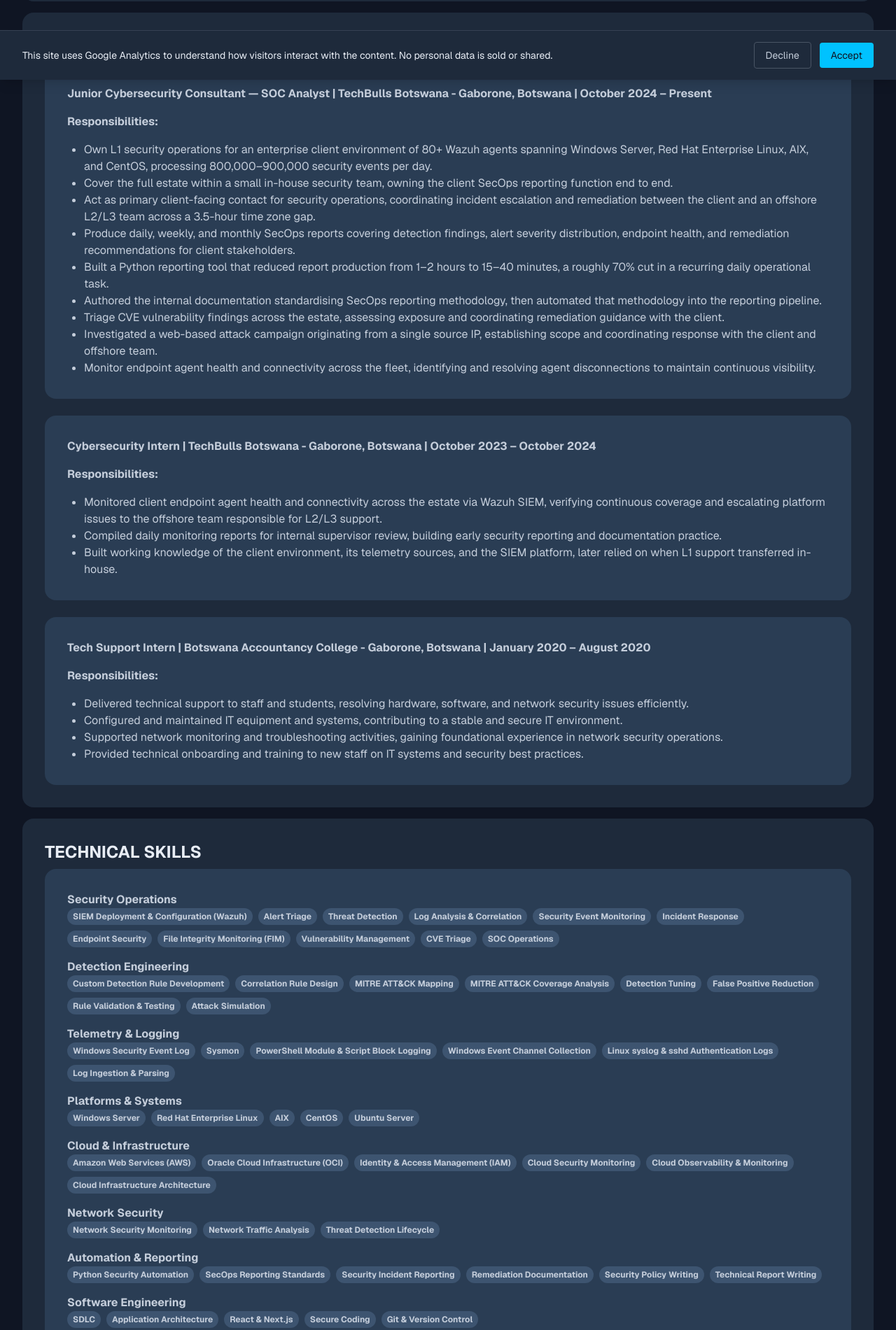
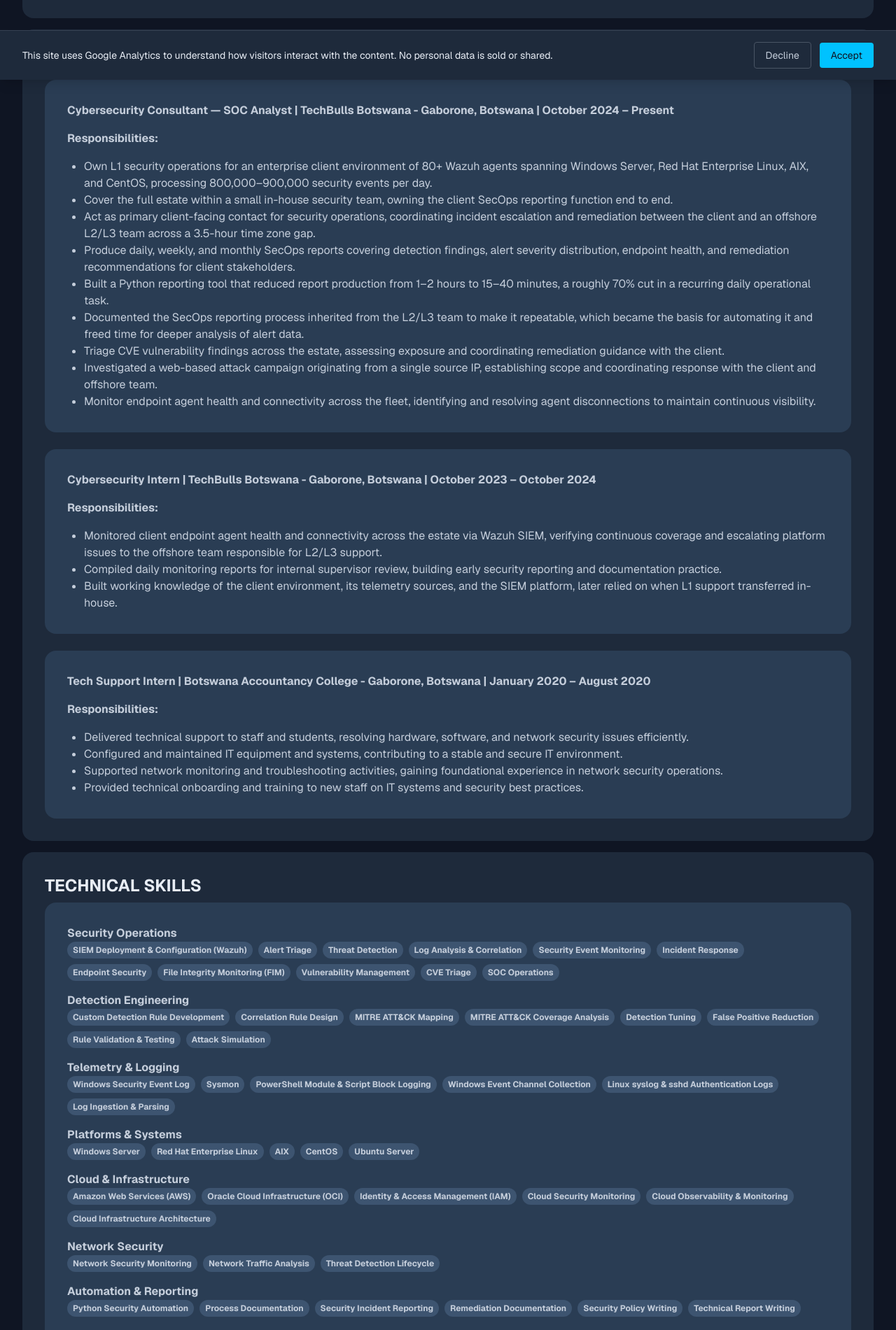
Before and after one commit to pat-2142/next.js-portfolio, a Next.js app: page / in a window 1280 px wide. Shown: the part 686-2587 px from the top of the page at 70% size. Built offline with nearby package versions, Linux system fonts and the light colour scheme; no server answers.

Commit message:
Minor content and CV updates

```diff
--- a/app/components/cards/HeroCard.tsx
+++ b/app/components/cards/HeroCard.tsx
@@ -6,7 +6,7 @@ export default function HeroCard() {
     return (
         <SectionWrapper heading="SOC Analyst | Security Operations & SIEM (Wazuh) | Detection Engineering | AWS &amp; OCI Certified">
             <div className="flex flex-1 flex-col min-w-0">
-                <p>SOC analyst based in Botswana. I run day-to-day security operations for an enterprise client environment of 80+ endpoints processing 800,000–900,000 security events daily through Wazuh — owning L1 triage and escalation, acting as the primary client-facing contact alongside an offshore L2/L3 team, and producing the daily, weekly and monthly SecOps reporting. I wrote the internal standard for that reporting and automated it in Python, cutting production time by around 70%.</p>
+                <p>SOC analyst based in Botswana. I run day-to-day security operations for an enterprise client environment of 80+ endpoints processing 800,000–900,000 security events daily through Wazuh — owning L1 triage and escalation, acting as the primary client-facing contact alongside an offshore L2/L3 team, and producing the daily, weekly and monthly SecOps reporting. I documented the reporting process we inherited from our L2/L3 team and automated it in Python, cutting production time by around 70% and freeing that time for deeper alert analysis.</p>
                 <p className="mt-4">Alongside that I publish a detection engineering lab series built on my own Wazuh deployment — engineering Windows telemetry with Sysmon and PowerShell logging, writing custom correlation rules mapped to MITRE ATT&amp;CK, tuning out false positives, and auditing what those detections actually cover rather than what they claim to. Five cloud certifications across AWS and OCI, and a software engineering background, shape where I&apos;m heading: cloud security engineering, at the intersection of detection and infrastructure.</p>
                 <div className="flex gap-3 mt-5">
                     <PrimaryButton label="LINKEDIN" href="https://linkedin.com/in/phatsimo-pheko-728bb6229" target="_blank" />
--- a/lib/data.ts
+++ b/lib/data.ts
@@ -3,7 +3,7 @@ import { CertificateProps, EducationProps, ExperienceProps, ProjectProps, SkillP
 export const experienceList: ExperienceProps[] = [
     {
       id: 1,
-      title: "Junior Cybersecurity Consultant — SOC Analyst",
+      title: "Cybersecurity Consultant — SOC Analyst",
       company: "TechBulls Botswana",
       location: "Gaborone, Botswana",
       startDate: "October 2024",
@@ -14,7 +14,7 @@ export const experienceList: ExperienceProps[] = [
           "Act as primary client-facing contact for security operations, coordinating incident escalation and remediation between the client and an offshore L2/L3 team across a 3.5-hour time zone gap.",
           "Produce daily, weekly, and monthly SecOps reports covering detection findings, alert severity distribution, endpoint health, and remediation recommendations for client stakeholders.",
           "Built a Python reporting tool that reduced report production from 1–2 hours to 15–40 minutes, a roughly 70% cut in a recurring daily operational task.",
-          "Authored the internal documentation standardising SecOps reporting methodology, then automated that methodology into the reporting pipeline.",
+          "Documented the SecOps reporting process inherited from the L2/L3 team to make it repeatable, which became the basis for automating it and freed time for deeper analysis of alert data.",
           "Triage CVE vulnerability findings across the estate, assessing exposure and coordinating remediation guidance with the client.",
           "Investigated a web-based attack campaign originating from a single source IP, establishing scope and coordinating response with the client and offshore team.",
           "Monitor endpoint agent health and connectivity across the fleet, identifying and resolving agent disconnections to maintain continuous visibility."
@@ -47,9 +47,9 @@ export const experienceList: ExperienceProps[] = [
           "Provided technical onboarding and training to new staff on IT systems and security best practices."
       ]
     }
-  ];
+];
 
-  export const skillsList: SkillProps[] = [
+export const skillsList: SkillProps[] = [
     {
         id: 1,
         domain: "Security Operations",
@@ -105,7 +105,7 @@ export const experienceList: ExperienceProps[] = [
         id: 7,
         domain: "Automation & Reporting",
         details: [
-            "Python Security Automation", "SecOps Reporting Standards", "Security Incident Reporting",
+            "Python Security Automation", "Process Documentation", "Security Incident Reporting",
             "Remediation Documentation", "Security Policy Writing", "Technical Report Writing"
         ]
     },
@@ -116,7 +116,7 @@ export const experienceList: ExperienceProps[] = [
             "SDLC", "Application Architecture", "React & Next.js", "Secure Coding", "Git & Version Control"
         ]
     }
-]
+];
 
 export const certificateList: CertificateProps[] = [
     {
```
Also changed, not shown: 1 other file (tests, documents, lock files or other folders).
